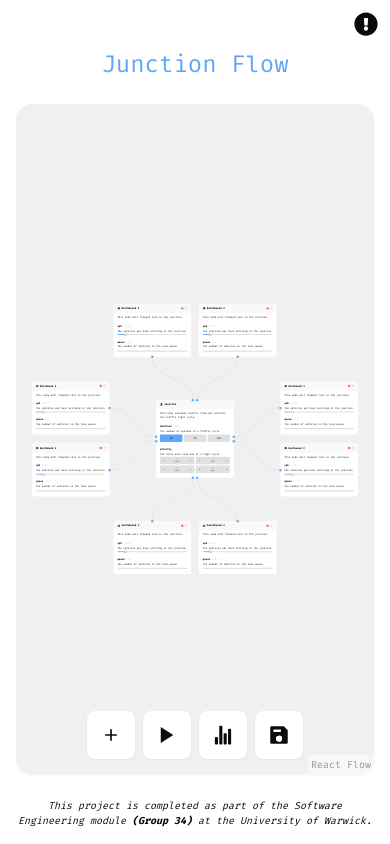
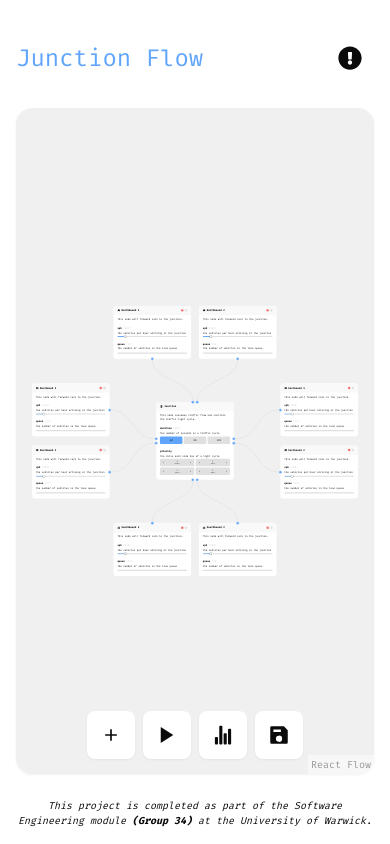
Before and after one commit to Astral-Lab/CS261, a React (Vite) app: page / in a window 390 px wide. Built offline with nearby package versions, Linux system fonts and the light colour scheme; a web font is replaced by a local one.

Commit message:
mobile z index bug fixed

```diff
--- a/src/App.jsx
+++ b/src/App.jsx
@@ -140,9 +140,9 @@ export default function App() {
         content={<SaveAndShareMenu ref={saveRef}/>}
         id="save"
       />
-      <div className="w-full lg:w-1/4 h-16 lg:h-full lg:flex flex-col lg:justify-between lg:px-8 group/hint">
-        <h1 className="text-center text-2xl lg:text-4xl text-blue-400 font-fira-code mt-8">Junction Flow</h1>
-        <div className="lg:hidden w-12 h-12 flex justify-center items-center z-50 absolute top-0 right-0">
+      <div className="w-full lg:w-1/4 h-16 lg:h-full flex lg:flex-col justify-between items-center lg:items-start lg:px-8 group/hint mt-4">
+        <h1 className="text-center text-2xl lg:text-4xl text-blue-400 font-fira-code lg:mt-8">Junction Flow</h1>
+        <div className="lg:hidden w-12 h-12 flex justify-center items-center z-20 lg:z-0 relative">
           <input
             className="w-full h-full opacity-0 absolute inset-0"
             type="checkbox"
--- a/src/components/JunctionFlowHints.jsx
+++ b/src/components/JunctionFlowHints.jsx
@@ -5,7 +5,7 @@ import { RiAddLine } from "react-icons/ri";
 
 export default function JunctionFlowHints() {
     return (
-        <div className="w-full h-full lg:h-auto z-10 bg-white lg:bg-transparent p-8 lg:p-0 lg:px-0 opacity-0 lg:opacity-100 transition-opacity duration-300 group-[:has(:checked)]/hint:opacity-100 absolute inset-0 lg:static">
+        <div className="w-full h-full lg:h-auto lg:z-0 bg-white lg:bg-transparent p-8 lg:p-0 lg:px-0 opacity-0 lg:opacity-100 transition-opacity duration-300 group-[:has(:checked)]/hint:opacity-100 group-[:has(:checked)]/hint:z-10 absolute inset-0 lg:static">
             <h2 className="lg:hidden text-center text-2xl mt-8 mb-8">Guide</h2>
             <ul className="w-full h-full flex flex-col gap-6 lg:py-8 lg:border-y-[1px] border-[#73737340] text-sm">
                 <li>1. (<RiAddLine size={"12px"} className="inline"/>) Create, load, and manage junction designs in the junction menu.</li>
--- a/src/components/SlideableContainer.jsx
+++ b/src/components/SlideableContainer.jsx
@@ -13,7 +13,7 @@ export default forwardRef(function SlideableContainer(props, ref) {
 
     return (
         <div className={clsx(
-            "w-full lg:w-[500px] h-full bg-[#FAFAFA] drop-shadow-sm z-10 p-10 pt-16 flex flex-col justify-between absolute top-0 -right-[500px] transition-all duration-500 overflow-y-scroll scrollbar-hide",
+            "w-full lg:w-[500px] h-full z-50 bg-[#FAFAFA] drop-shadow-sm z-10 p-10 pt-16 flex flex-col justify-between absolute top-0 -right-[500px] transition-all duration-500 overflow-y-scroll scrollbar-hide",
             [MENU_CLASSES[props.id]]
         )}>
             <button
```
